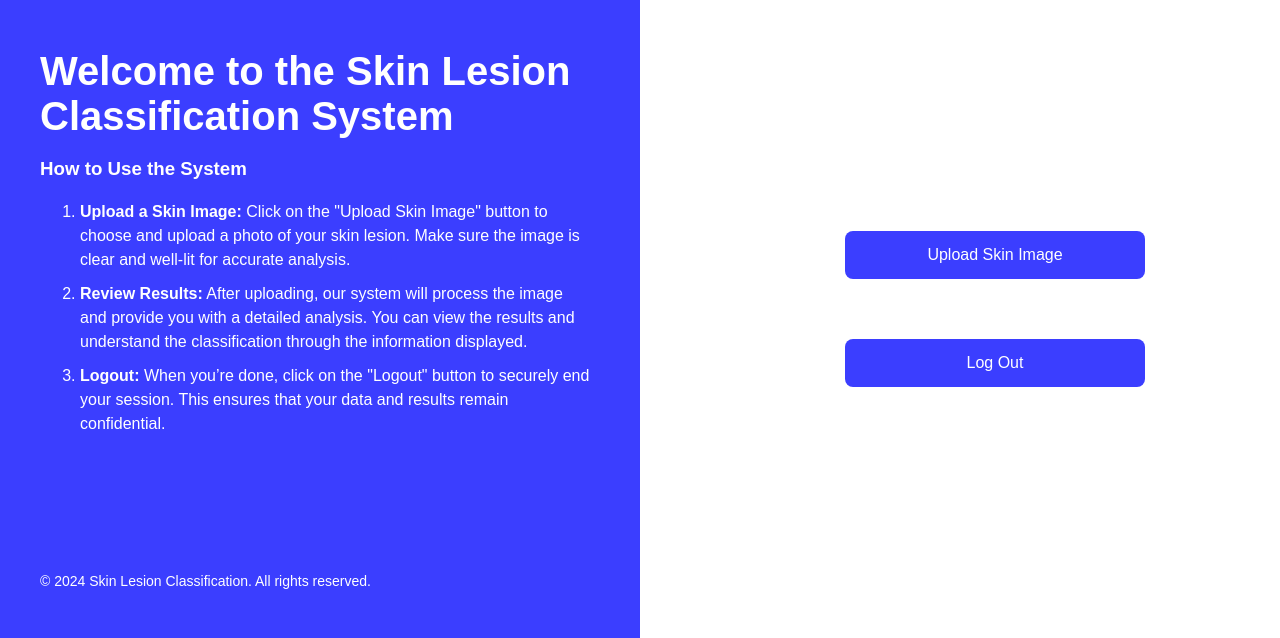
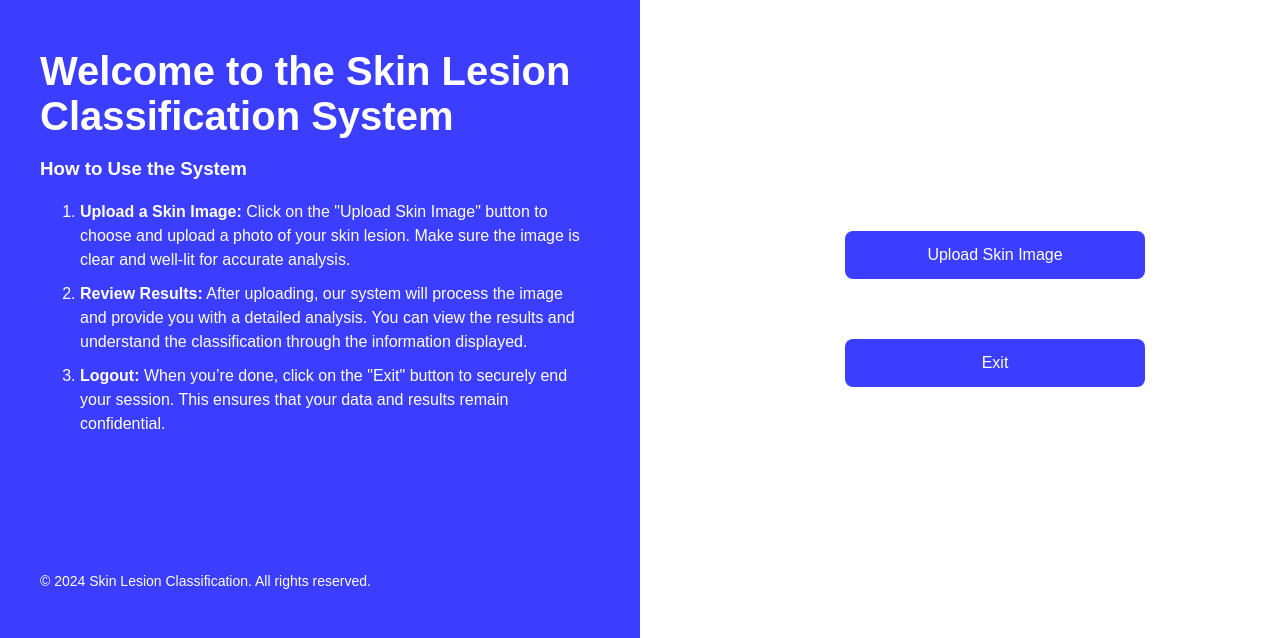
Before and after one commit to srijay28/skin-cancer-classification, a Django app: template SkinApp/templates/UserScreen.html in a window 1280 px wide. Shown: the part 81-719 px from the top of the page. Run offline with Django 3.2, Linux system fonts and the light colour scheme; the template is opened without the code that fills it, so the values that code supplies are empty.

Commit message:
Added Exit button

```diff
--- a/SkinApp/templates/UserScreen.html
+++ b/SkinApp/templates/UserScreen.html
@@ -29,7 +29,7 @@
                 through the information displayed.
               </li>
               <li>
-                <strong>Logout:</strong> When you’re done, click on the "Logout"
+                <strong>Logout:</strong> When you’re done, click on the "Exit"
                 button to securely end your session. This ensures that your data
                 and results remain confidential.
               </li>
@@ -54,7 +54,7 @@
             class="logout-btn"
             onclick="window.location.href='{% url 'index' %}'"
           >
-            Log Out
+            Exit
           </button>
           <!-- Display the uploaded image -->
           <img
```
